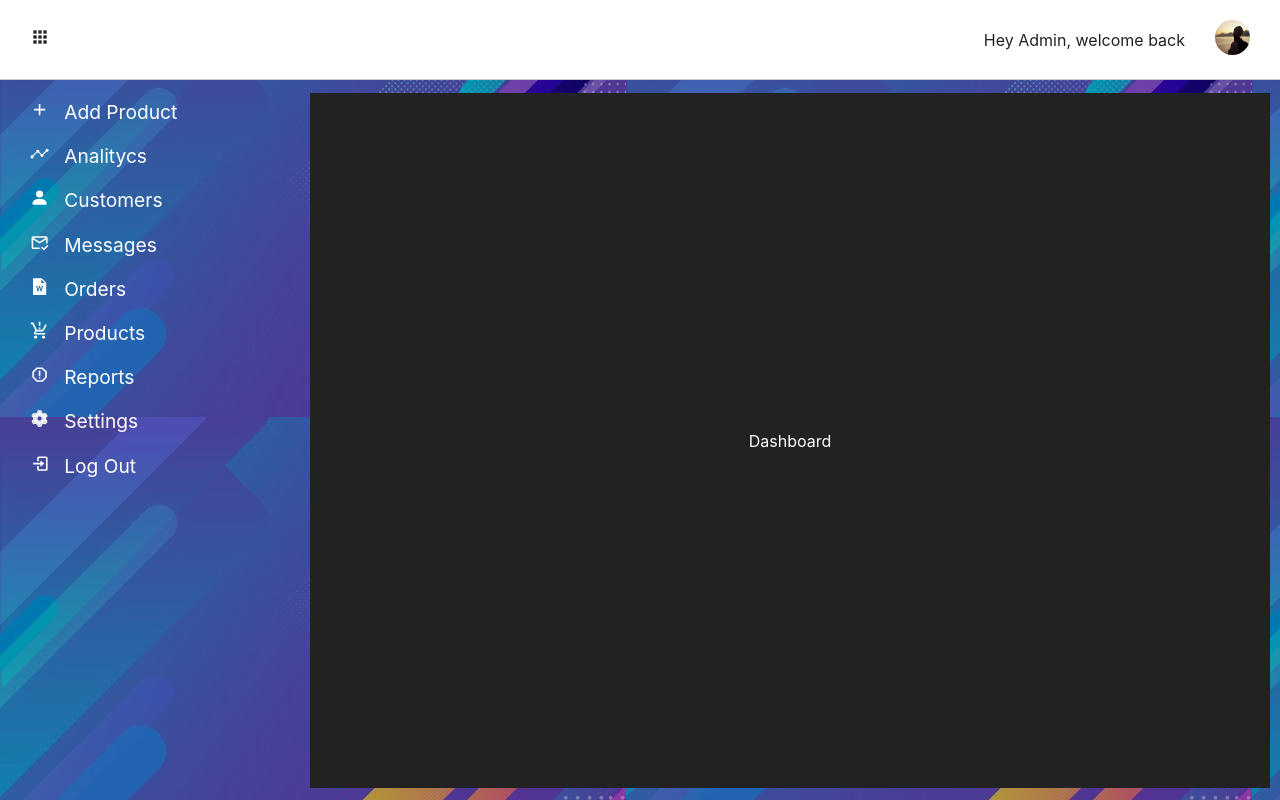
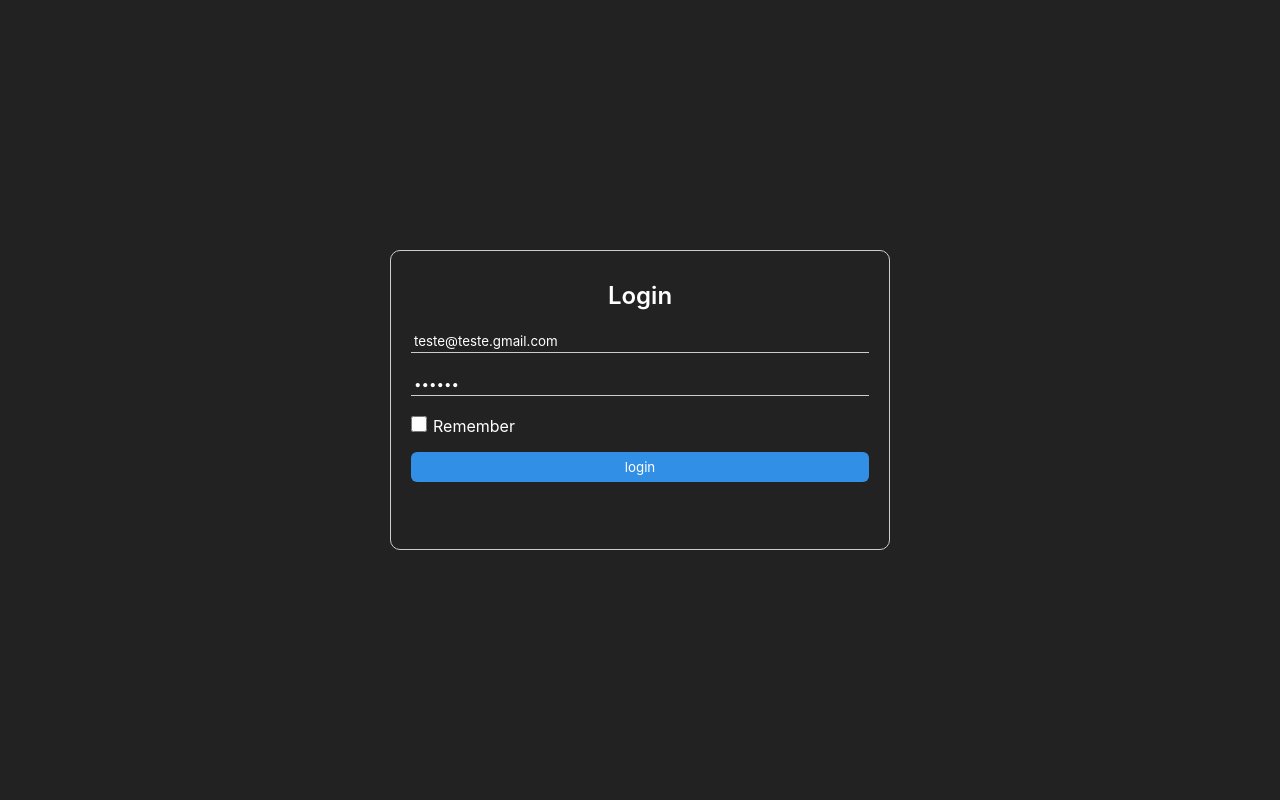
Before and after one commit to Brbuck/Dashboard-React, a React (Vite) app: page / in a window 1280 px wide. Built offline with nearby package versions, Linux system fonts and the light colour scheme.

Commit message:
Create Login component and Update

```diff
--- /dev/null
+++ b/src/Components/Login/index.jsx
@@ -0,0 +1,32 @@
+import React from "react";
+import "./styles.scss";
+
+import { useNavigate } from "react-router-dom";
+
+function Login() {
+  let navigate = useNavigate();
+
+  return (
+    <div className="wrapper-container">
+      <div className="container-login">
+        <h1>Login</h1>
+        <input type="email" placeholder="email" value="teste@teste.gmail.com" />
+        <input type="password" placeholder="email" value="123456" />
+        <label>
+          <input type="checkbox" />
+          Remember
+        </label>
+        <button
+          type="button"
+          onClick={() => {
+            navigate("/dashboard");
+          }}
+        >
+          login
+        </button>
+      </div>
+    </div>
+  );
+}
+
+export default Login;
--- /dev/null
+++ b/src/Components/Login/styles.scss
@@ -0,0 +1,62 @@
+.wrapper-container{
+    width: 100%;
+    height: 100vh;
+    padding: 20px;
+
+    display: flex;
+    justify-content: center;
+    align-items: center;
+
+    background-color: #222;
+
+
+    .container-login{
+        width: 100%;
+        max-width: 500px;
+        height: 300px;
+
+        border: 1px solid #CCC;
+        border-radius: 10px;
+        padding: 30px 20px;
+
+        color: #FFF;
+
+        h1{
+            text-align: center;
+            font-size: 1.5rem;
+            margin-bottom: 20px;
+        }
+
+        input{
+            border-bottom: 1px solid #CCC;
+            width: 100%;
+            color: #FFF;
+            padding: 3px;
+            margin-bottom: 20px;
+        }
+
+        label{
+            display: flex;
+            align-items: baseline;
+
+            width: 120px;
+
+            input{
+                width: 16px;
+                height: 16px;
+                margin-right: 6px;
+            }
+        }
+
+        button{
+            width: 100%;
+            height: 30px;
+            border-radius: 6px;
+            cursor: pointer;
+
+            background-color: rgb(50, 143, 230);
+            color: #FFF;
+
+        }
+    }
+}
--- a/src/Components/Sidebar/index.jsx
+++ b/src/Components/Sidebar/index.jsx
@@ -16,13 +16,13 @@ function Sidebar() {
     return (
         <div className='navbar'>
             <Link to='/add-products'><span><RiAddFill /></span> add product</Link>
-            <Link to='/'><span><IoAnalytics /></span> analitycs</Link>
+            <Link to='/dashboard'><span><IoAnalytics /></span> analitycs</Link>
             <Link to='/customers'><span><BsFillPersonFill /></span> customers </Link>
-            <Link to='/'><span><MdOutlineMarkEmailRead /></span> messages</Link>
-            <Link to='/'><span><AiFillFileWord /></span> orders</Link>
+            <Link to='/dashboard'><span><MdOutlineMarkEmailRead /></span> messages</Link>
+            <Link to='/dashboard'><span><AiFillFileWord /></span> orders</Link>
             <Link to='/products'><span><MdOutlineProductionQuantityLimits /></span> products</Link>
-            <Link to='/'><span><MdOutlineReport /></span> reports</Link>
-            <Link to='/'><span><AiTwotoneSetting /></span> settings</Link>
+            <Link to='/dashboard'><span><MdOutlineReport /></span> reports</Link>
+            <Link to='/dashboard'><span><AiTwotoneSetting /></span> settings</Link>
             <Link to='/'><span><BiLogIn /></span> log out</Link>
         </div>
     );
--- a/src/routes.jsx
+++ b/src/routes.jsx
@@ -8,11 +8,13 @@ import EditProduct from './pages/EditProduct';
 import Home from './pages/home'
 import NotFound from './pages/404'
 import Products from './pages/Products';
+import Login from './Components/Login'
 
 function Routers() {
     return (
         <Routes>
-            <Route path='/' element={<Home/>} />
+             <Route path='/' element={<Login/>} />
+            <Route path='/dashboard' element={<Home/>} />
             <Route path='/add-products' element={<AddProducts />} />
             <Route path='/customers' element={<Customers/>} />
             <Route path='/delete-product/:id' element={<DeleteProduct />} />
```
